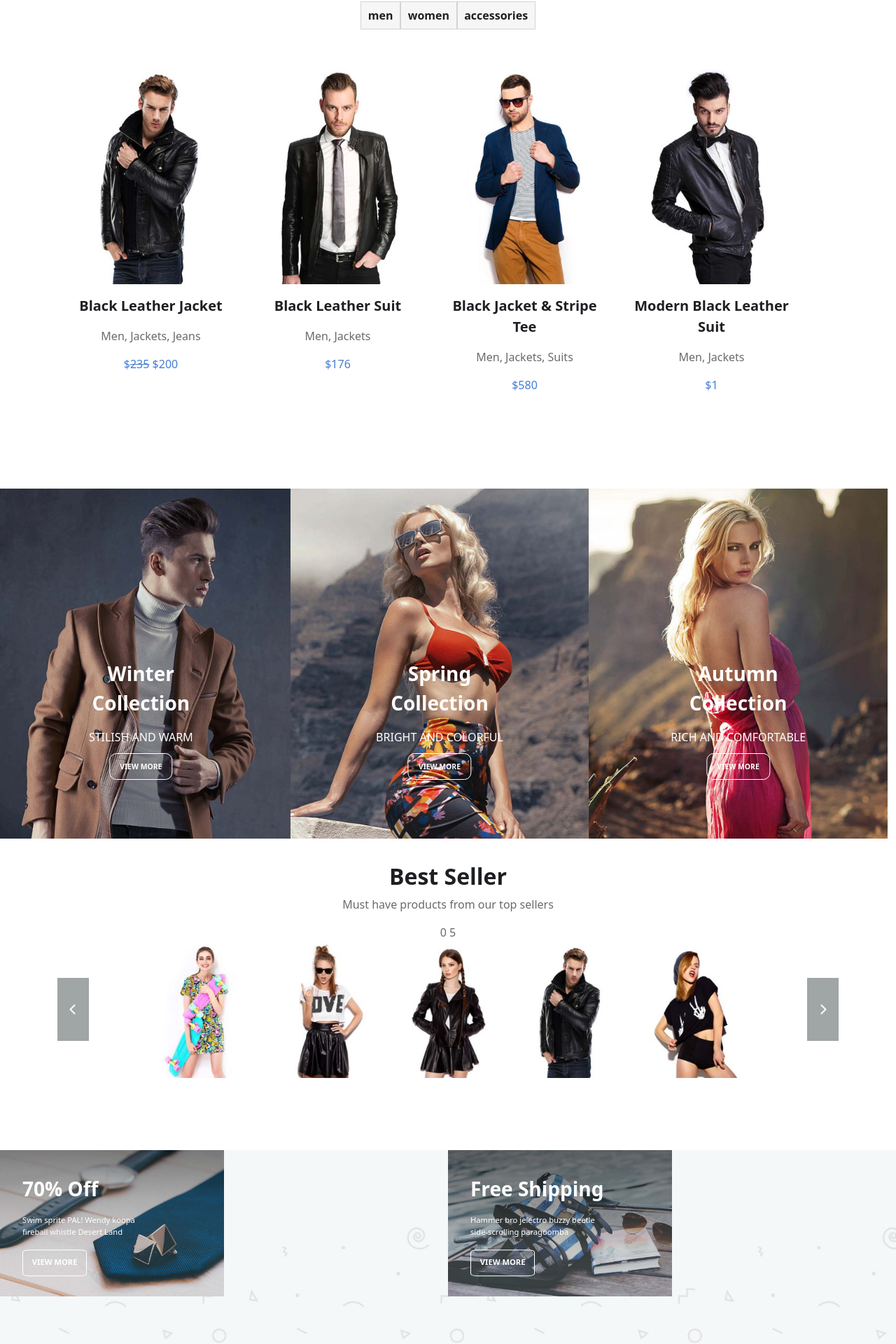
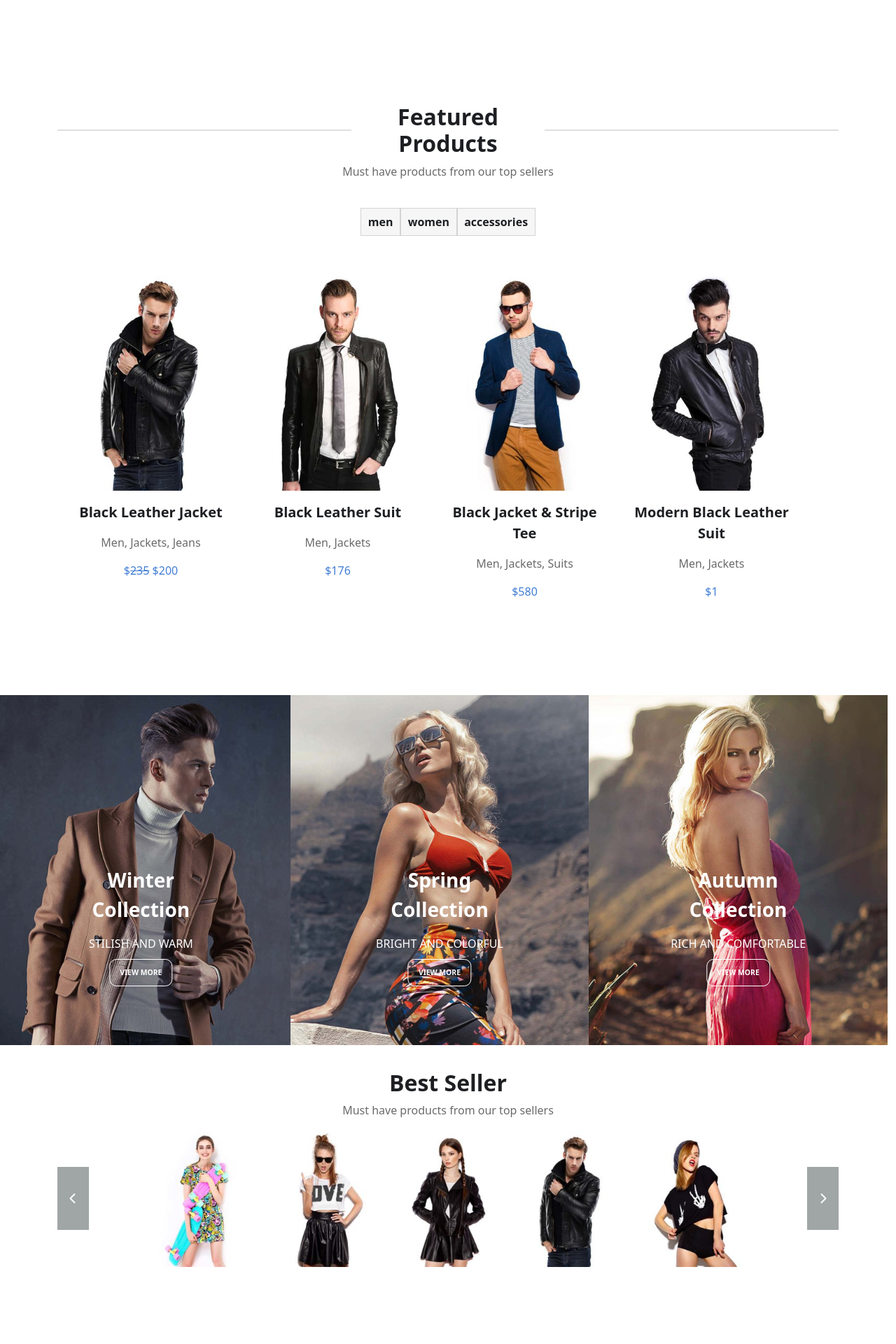
Before and after one commit to giovannilampis/proj-html-vuejs, a Vue app: page / in a window 1280 px wide. Shown: the part 806-2726 px from the top of the page at 70% size. Built offline with nearby package versions, Linux system fonts and the light colour scheme.

Commit message:
add cut_title class to h2 in FeatureProductsComp

```diff
--- a/src/components/BestSellersComp.vue
+++ b/src/components/BestSellersComp.vue
@@ -42,8 +42,7 @@ export default {
         <div class="container">
             <h2 class="text-capitalize text-center fw-bold">Best Seller</h2>
             <p>Must have products from our top sellers</p>
-            {{ start }}
-            {{ end }}
+
             <div class="slider_container">
 
                 <div id="prev" @click="prevButton">
--- a/src/components/FeaturedProductsComp.vue
+++ b/src/components/FeaturedProductsComp.vue
@@ -21,7 +21,11 @@ export default {
     <section>
         <!-- <SectionTitle/> -->
         <div class="container">
-            <h2 class="text-capitalize text-center fw-bold">Featured Products</h2>
+            <h2 class="text-capitalize text-center fw-bold cut_title d-flex">
+                <span>
+                    Featured Products
+                </span>
+            </h2>
             <p>Must have products from our top sellers</p>
             <div>
                 <span @click="current_tab = index" v-for="(tab, index) of products" :key="index" class="select-category">{{ index }}</span>
@@ -47,7 +51,7 @@ export default {
 @use '../style/partials/mixins' as *;
 
 section {
-    padding-top: 6rem;
+    padding-top: 22rem;
     padding-bottom: 4rem;
     text-align: center;
 }
@@ -62,6 +66,15 @@ section {
     font-weight: bold;
     cursor: pointer;
 }
+.cut_title::before, .cut_title::after{
+    content: '';
+    display: block;
+    width: 40%;
+    margin-top: auto;
+    margin-bottom: auto;
+    height: 2px;
+    background: #3f3f3f2a;
+}
 
 .select-category:hover {
     background-color: $white;
--- a/src/components/OffersComp.vue
+++ b/src/components/OffersComp.vue
@@ -17,7 +17,7 @@ export default {
 
     <section>
 
-        <div class="promo_container">
+        <div class="promo_container container">
 
             <div v-for="(offer, index) in offers" :key="index">
 
@@ -64,10 +64,11 @@ section {
 
 .promo_container {
     @include display_center;
+    gap: 30px;
 }
 
 .promo_box {
-    width: 50%;
+    // width: 50%;
     aspect-ratio: 3 / 2;
     position: relative;
 }
```
